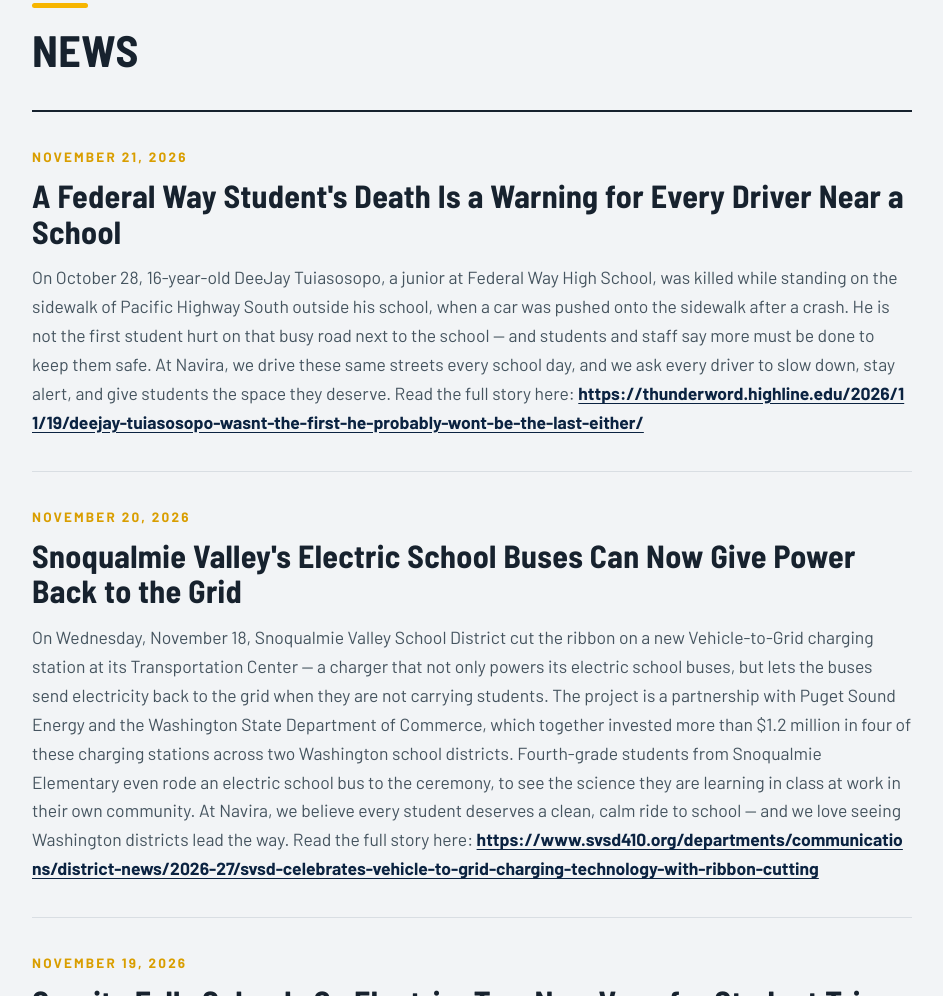
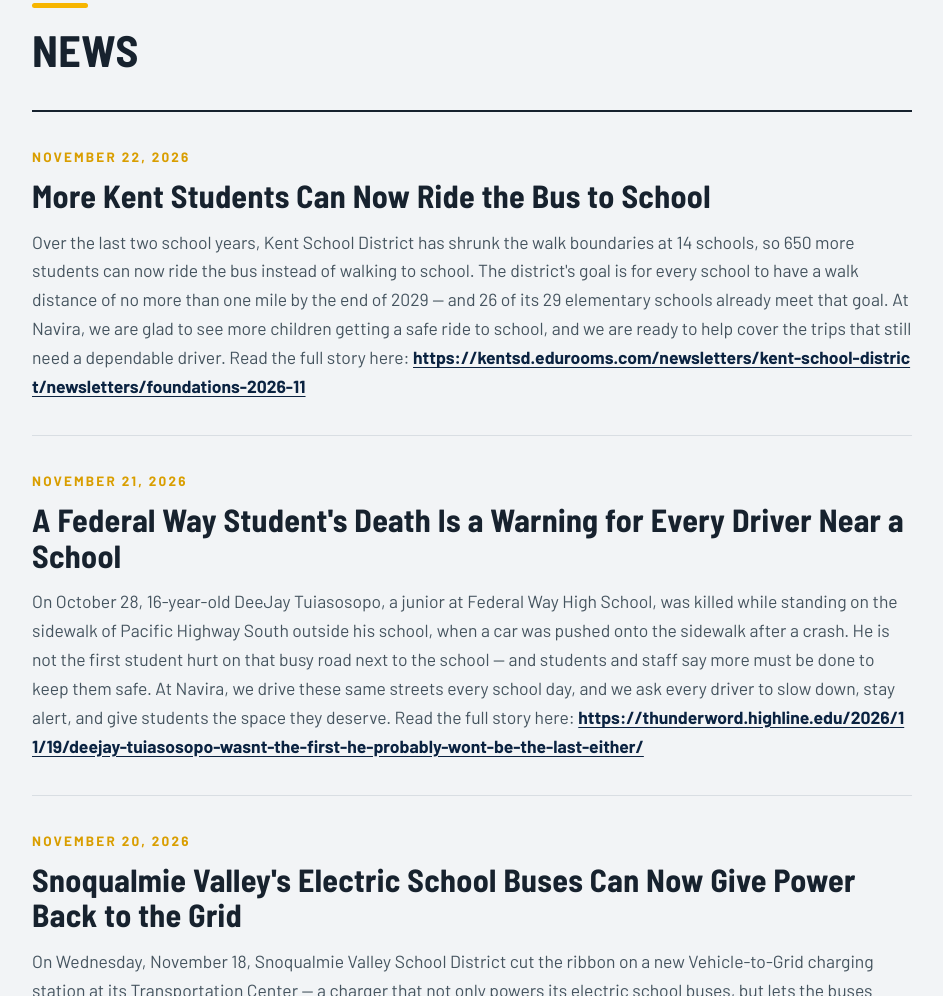
Before and after one commit to hussameldin2000/navira-website, a plain HTML site: page index.html in a window 1280 px wide. Shown: the part 4906-5902 px from the top of the page, without its empty margins (58-1001 px from the left). Drawn offline with Linux system fonts and the light colour scheme; a script that the page names is missing.

Commit message:
News post Nov 22: More Kent Students Can Now Ride the Bus to School

```diff
--- a/index.html
+++ b/index.html
@@ -667,6 +667,11 @@
       </div>
       <div class="news-list">
         <article class="news-post">
+          <span class="news-date">November 22, 2026</span>
+          <h3>More Kent Students Can Now Ride the Bus to School</h3>
+          <p>Over the last two school years, Kent School District has shrunk the walk boundaries at 14 schools, so 650 more students can now ride the bus instead of walking to school. The district's goal is for every school to have a walk distance of no more than one mile by the end of 2029 — and 26 of its 29 elementary schools already meet that goal. At Navira, we are glad to see more children getting a safe ride to school, and we are ready to help cover the trips that still need a dependable driver. Read the full story here: <a href="https://kentsd.edurooms.com/newsletters/kent-school-district/newsletters/foundations-2026-11" target="_blank" rel="noopener">https://kentsd.edurooms.com/newsletters/kent-school-district/newsletters/foundations-2026-11</a></p>
+        </article>
+        <article class="news-post">
           <span class="news-date">November 21, 2026</span>
           <h3>A Federal Way Student's Death Is a Warning for Every Driver Near a School</h3>
           <p>On October 28, 16-year-old DeeJay Tuiasosopo, a junior at Federal Way High School, was killed while standing on the sidewalk of Pacific Highway South outside his school, when a car was pushed onto the sidewalk after a crash. He is not the first student hurt on that busy road next to the school — and students and staff say more must be done to keep them safe. At Navira, we drive these same streets every school day, and we ask every driver to slow down, stay alert, and give students the space they deserve. Read the full story here: <a href="https://thunderword.highline.edu/2026/11/19/deejay-tuiasosopo-wasnt-the-first-he-probably-wont-be-the-last-either/" target="_blank" rel="noopener">https://thunderword.highline.edu/2026/11/19/deejay-tuiasosopo-wasnt-the-first-he-probably-wont-be-the-last-either/</a></p>
```
